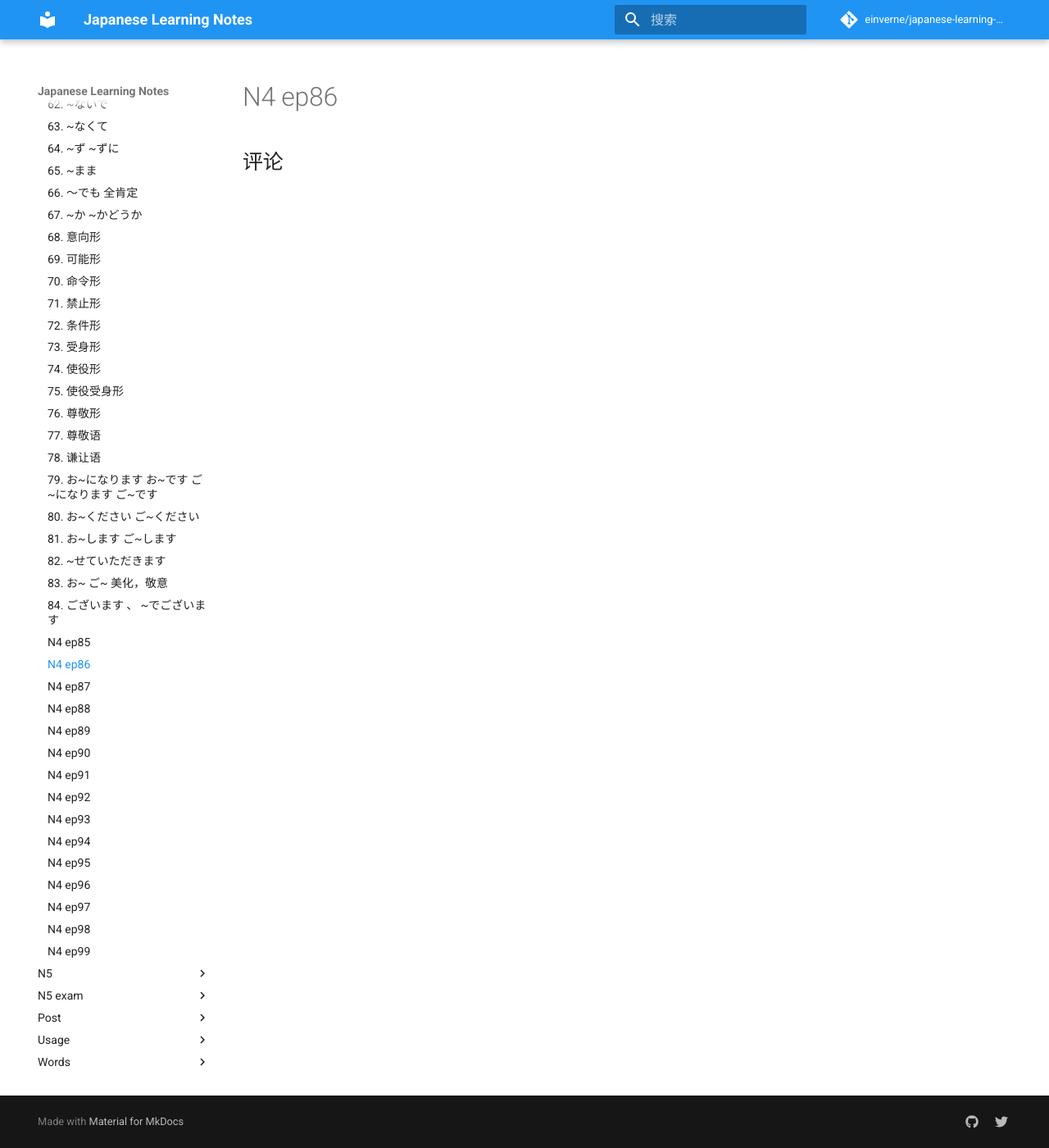
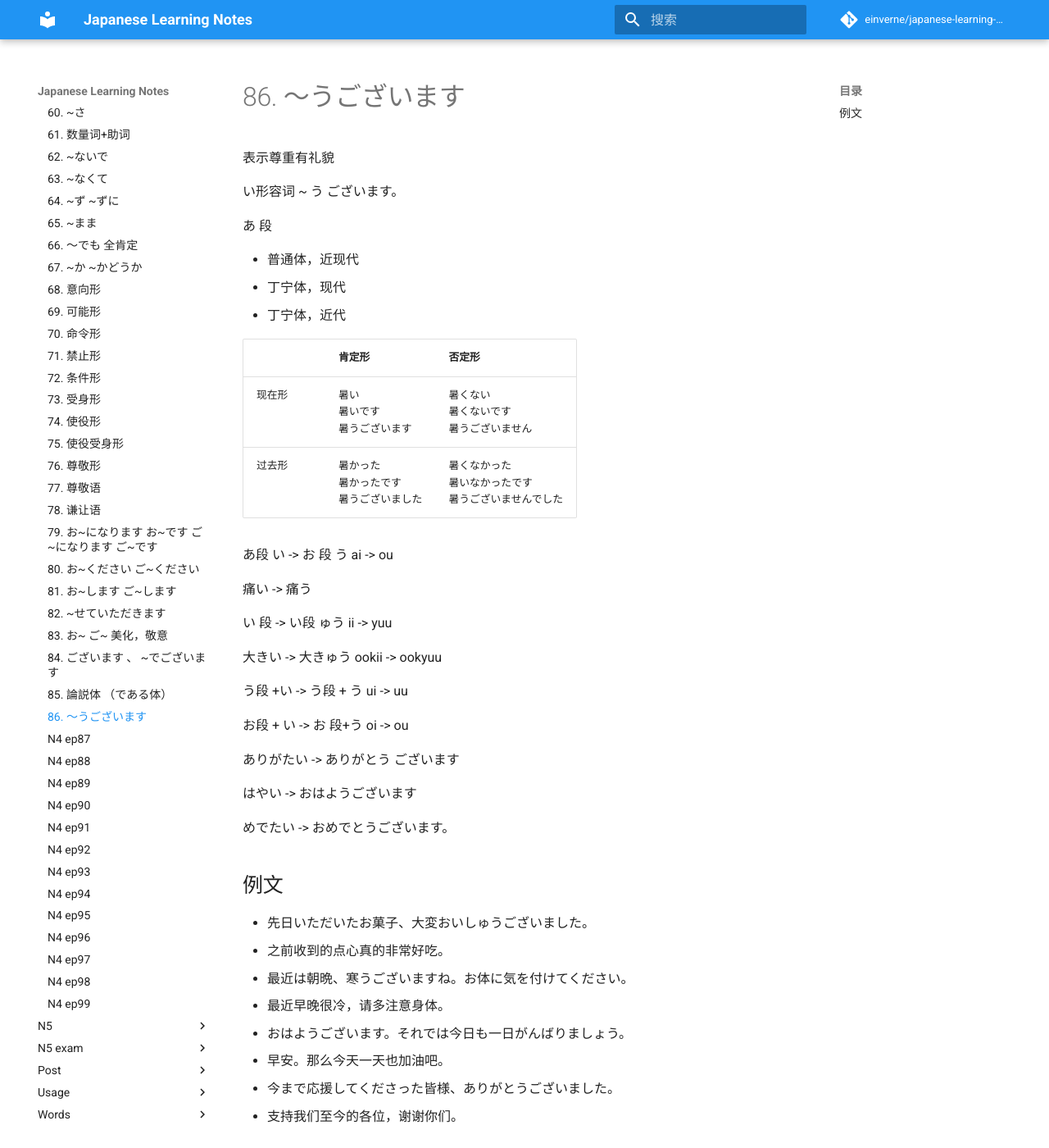
Before and after one commit to einverne/japanese-learning-notes, an MkDocs documentation site: the page built from docs/n4/n4-ep86.md, in a window 1280 px wide and 1400 px high. Shown: the whole window at 82% size. Built offline with MkDocs 1.6.1 and Material for MkDocs 9.7.7, drawn with Linux system fonts in a browser that asks for light colours; comment, search, counter and statistics services are not loaded.

Commit message:
feat: add n4

```diff
--- a/docs/n4/n4-ep86.md
+++ b/docs/n4/n4-ep86.md
@@ -1,3 +1,64 @@
 ---
 comments: true
 ---
+
+# 86.  ～うございます
+
+表示尊重有礼貌
+
+い形容词 ~ う ございます。
+
+
+あ 段
+
+
+
+- 普通体，近现代
+- 丁宁体，现代
+- 丁宁体，近代
+
+
+
+|     | 肯定形                        | 否定形                               |
+| --- | -------------------------- | --------------------------------- |
+| 现在形 | 暑い<br>暑いです<br>暑うございます      | 暑くない<br>暑くないです<br>暑うございません        |
+| 过去形 | 暑かった<br>暑かったです<br>暑うございました | 暑くなかった<br>暑いなかったです<br>暑うございませんでした |
+
+あ段 い -> お 段 う
+ai -> ou
+
+痛い -> 痛う
+
+
+い 段 -> い段 ゅう
+ii   -> yuu
+
+大きい -> 大きゅう
+ookii -> ookyuu
+
+
+う段 +い  -> う段 + う
+ui -> uu
+
+お段 + い -> お 段+う
+oi  -> ou
+
+
+
+ありがたい -> ありがとう ございます
+
+はやい -> おはようございます
+
+めでたい -> おめでとうございます。
+
+
+## 例文
+
+- 先日いただいたお菓子、大変おいしゅうございました。
+- 之前收到的点心真的非常好吃。
+- 最近は朝晩、寒うございますね。お体に気を付けてください。
+- 最近早晚很冷，请多注意身体。
+- おはようございます。それでは今日も一日がんばりましょう。
+- 早安。那么今天一天也加油吧。
+- 今まで応援してくださった皆様、ありがとうございました。
+- 支持我们至今的各位，谢谢你们。
```
Also changed, not shown: docs/n4/n4-ep85.md (+50 -0 lines).
